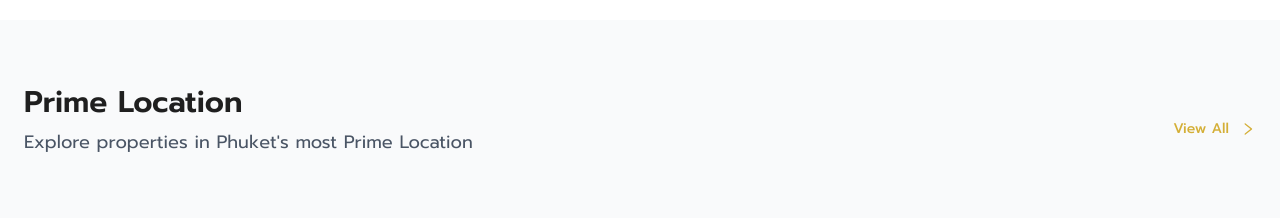
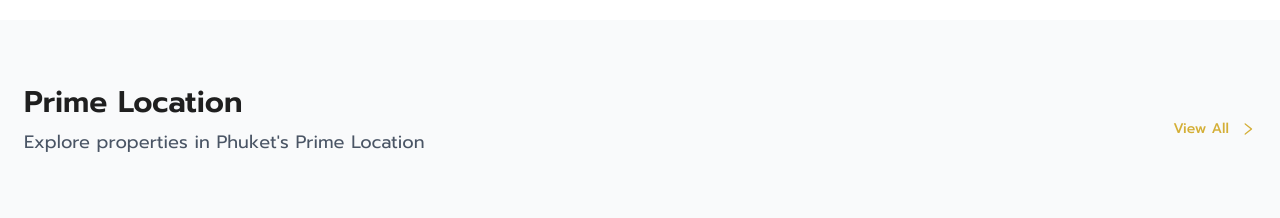
Before and after one commit to Siripoom/re-web, a Next.js app: page /home in a window 1280 px wide. Shown: the part 2520-2738 px from the top of the page. Built offline with nearby package versions, Linux system fonts and the light colour scheme; no server answers; the database is empty.

Commit message:
fix: 🐛 fixed delete most in prime
fixed delete most in prime

```diff
--- a/src/app/(pages)/home/page.tsx
+++ b/src/app/(pages)/home/page.tsx
@@ -1054,7 +1054,7 @@ export default function Home() {
               <Paragraph className="!text-lg !text-gray-600">
                 {language === "th"
                   ? "ค้นหาอสังหาริมทรัพย์ในพื้นที่ยอดนิยมของภูเก็ต"
-                  : "Explore properties in Phuket's most Prime Location"}
+                  : "Explore properties in Phuket's Prime Location"}
               </Paragraph>
             </div>
             <Button
```
